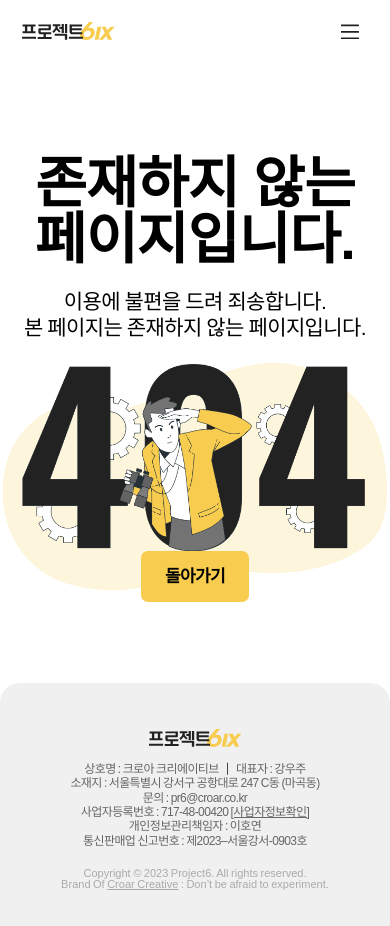
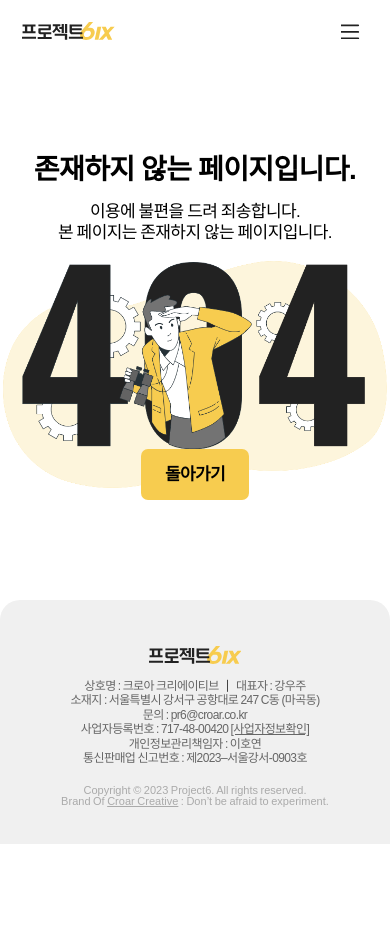
Before and after one commit to Croar-Creative/pr6-frontend, a React (Create React App) app: page /blog in a window 390 px wide. After the commit the page ends 844 px from the top, so only its background shows below. Built offline with nearby package versions, Linux system fonts and the light colour scheme; a web font is replaced by a local one.

Commit message:
feat: 반응형 완료

```diff
--- a/src/pages/404/NotFound.tsx
+++ b/src/pages/404/NotFound.tsx
@@ -16,14 +16,20 @@ const InnerContainer = styled.div`
 
 const Title = styled.h1`
    ${({ theme }) => theme.font.title2};
+   ${({ theme }) => theme.mediaQueries.mobile} {
+      ${({ theme }) => theme.font.title4};
+   }
    text-align: center;
 `;
 
 const SubTitle = styled.span`
    text-align: center;
    ${({ theme }) => theme.font.body2};
+   ${({ theme }) => theme.mediaQueries.mobile} {
+      ${({ theme }) => theme.font.body3};
+   }
    margin: 1em 0;
-   line-height: 26.25px;
+   line-height: 21.25px;
 `;
 
 const Illust = styled.img`
```
